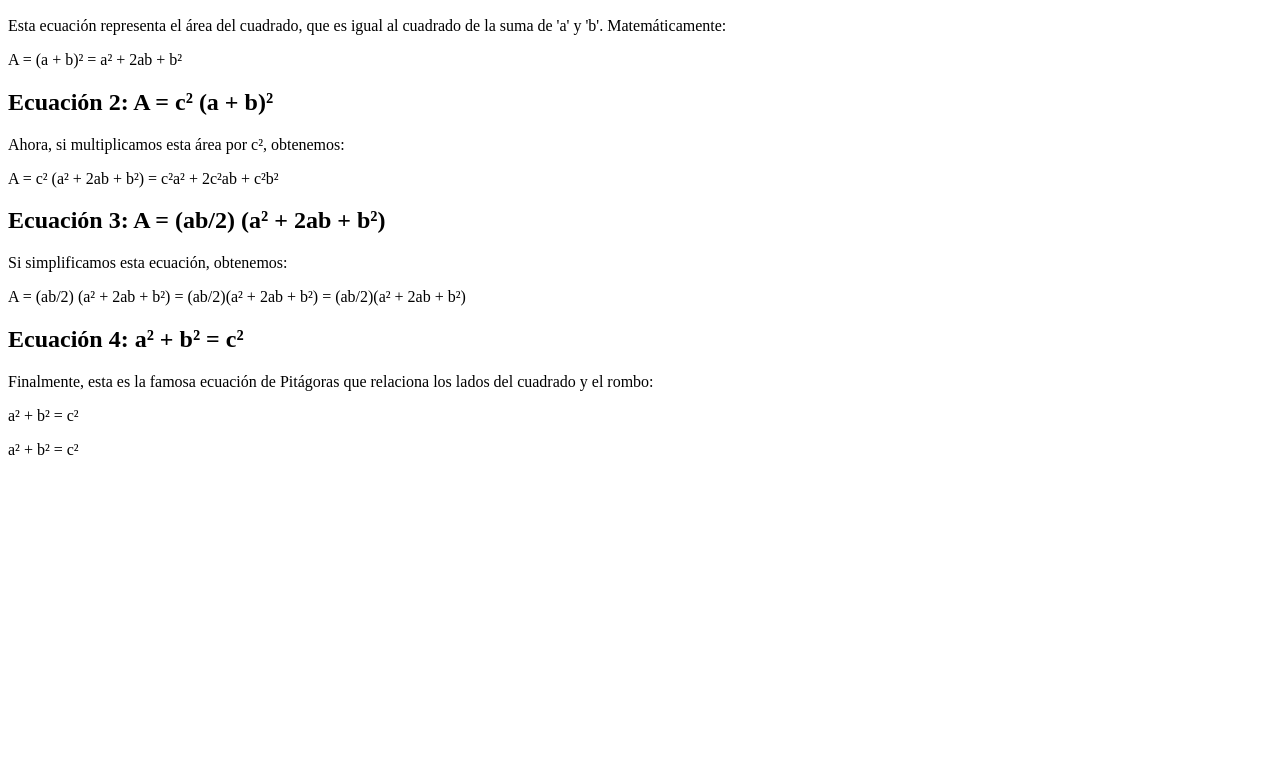
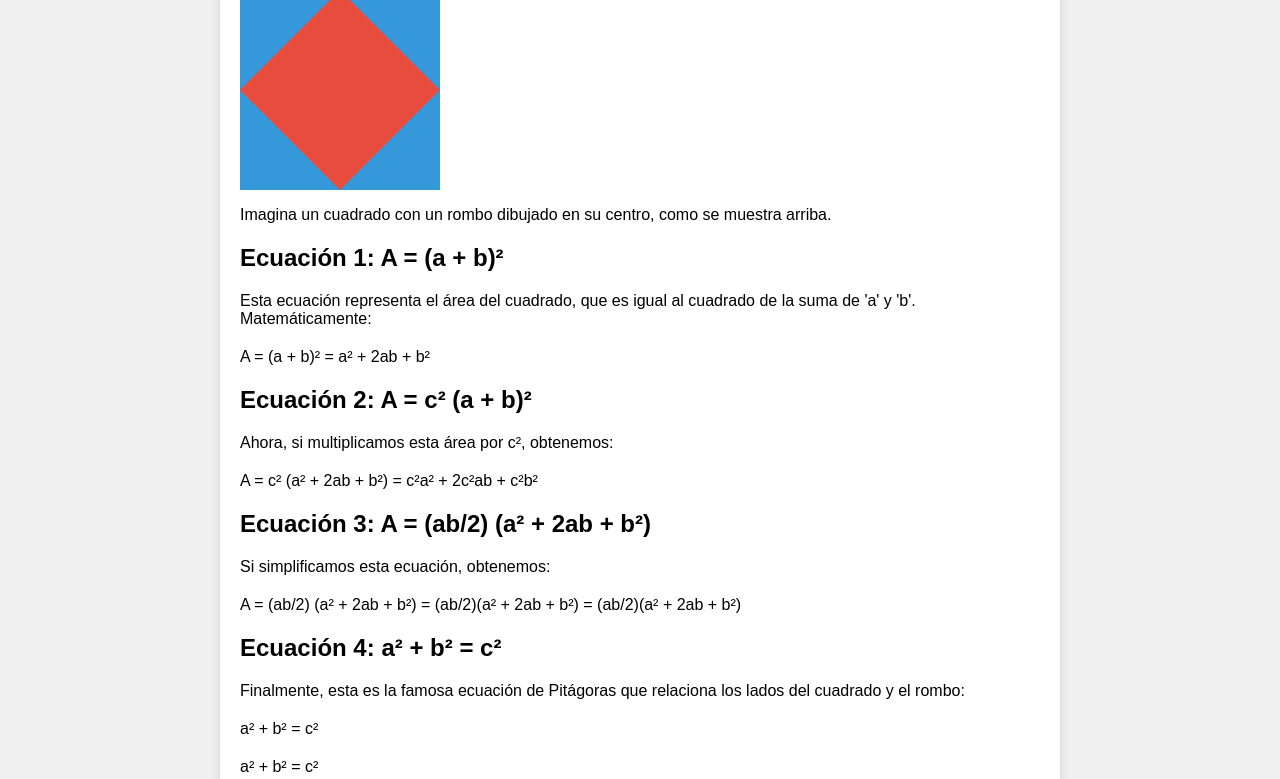
Before and after one commit to M-Ds7/EjercicioCua, a plain HTML site: page index.html in a window 1280 px wide. Shown: the part 148-927 px from the top of the page. Before the commit the page ends 800 px from the top, so only its background shows below. Drawn offline with Linux system fonts and the light colour scheme; the site is published under a folder, as on GitHub Pages, so addresses that start at the root find nothing.

Commit message:
Update index.html

```diff
--- a/index.html
+++ b/index.html
@@ -4,7 +4,7 @@
     <meta charset="UTF-8">
     <meta name="viewport" content="width=device-width, initial-scale=1.0">
     <title>Ecuaciones en el Contexto de un Cuadrado con Rombo</title>
-    <link rel="stylesheet" href="/css/stiles.css">
+    <link rel="stylesheet" href="./css/stiles.css">
 </head>
 <body>
     <div class="container">
```
